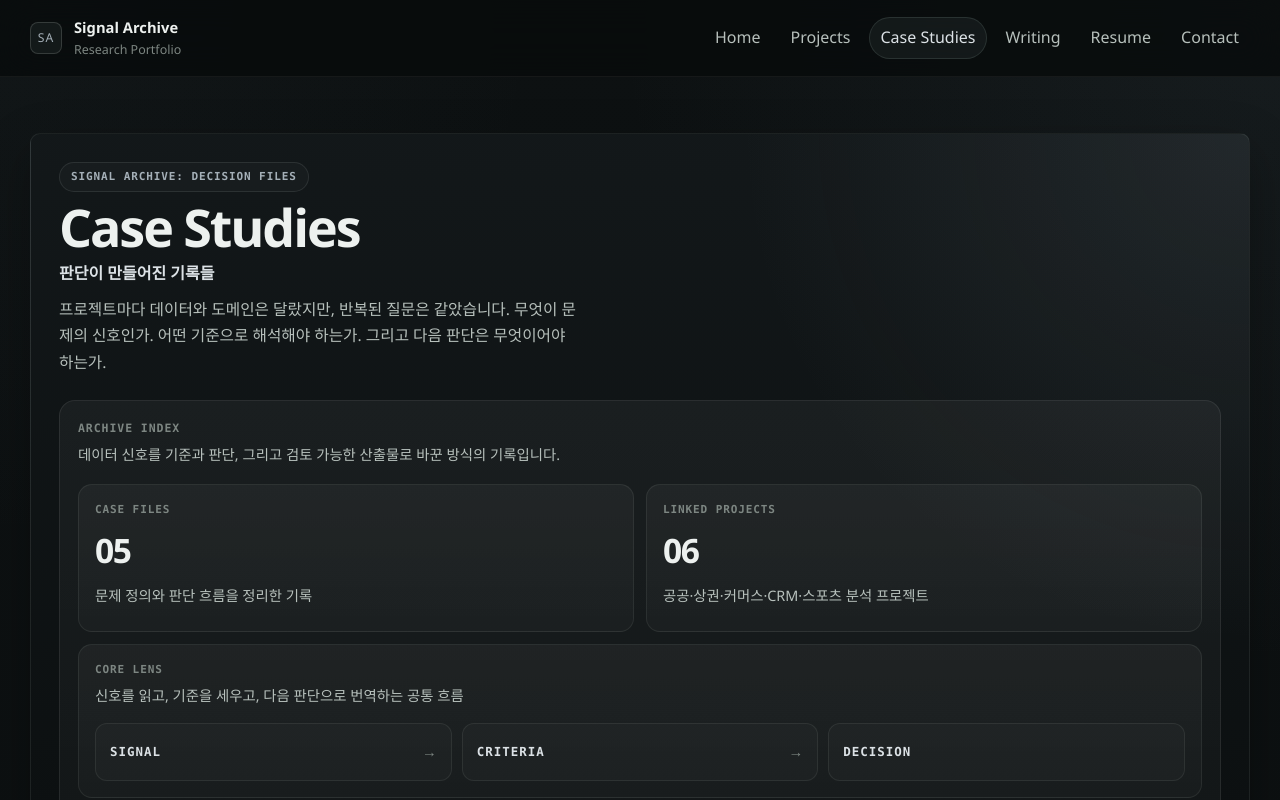
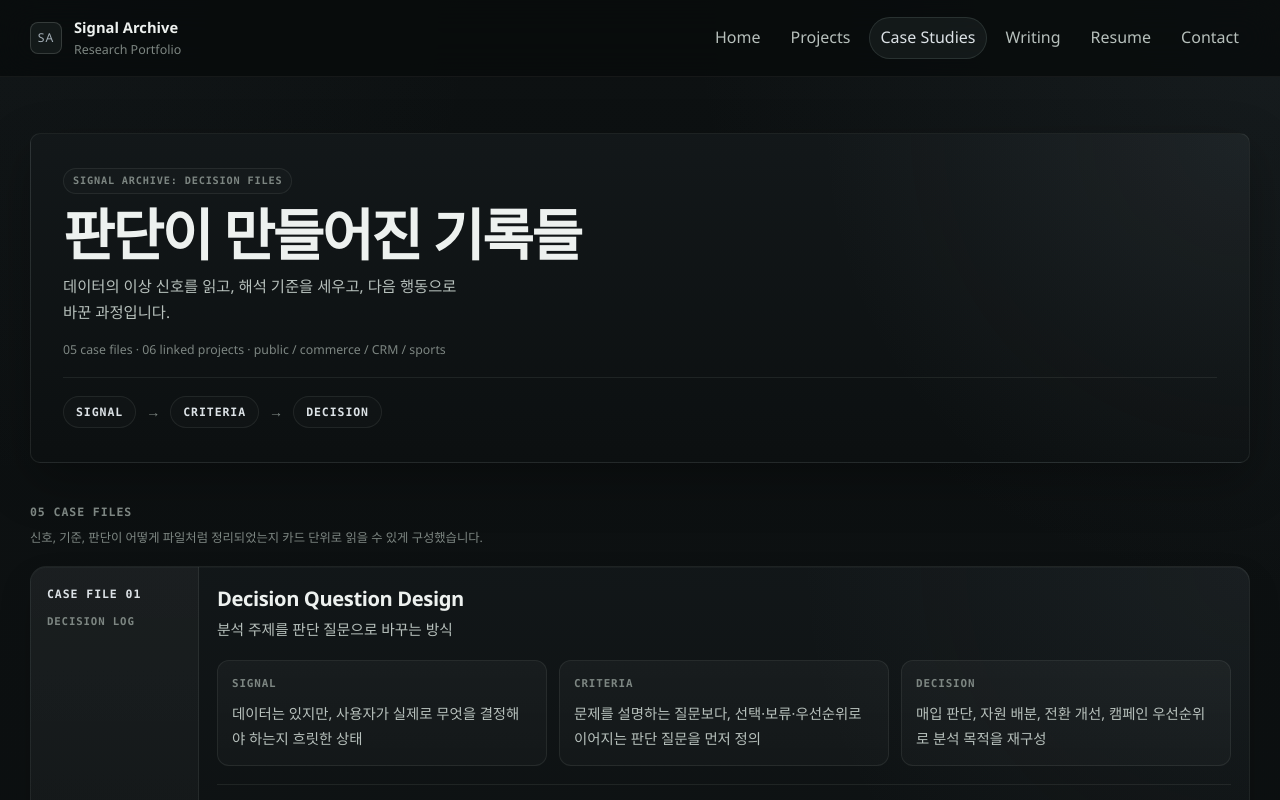
Before and after one commit to dffxonnb-cyber/signal-archive, a Next.js app: page /case-studies in a window 1280 px wide. Shown: the top 800 px of the page. Built offline with nearby package versions, Linux system fonts and the light colour scheme.

Commit message:
Refine case studies header and archive meta

```diff
--- a/app/case-studies/page.module.css
+++ b/app/case-studies/page.module.css
@@ -1,21 +1,16 @@
 .page {
-  gap: 28px;
+  gap: 40px;
 }
 
 .hero {
-  gap: 24px;
-  padding: 28px;
+  gap: 18px;
+  padding: 34px 32px;
   background:
-    radial-gradient(circle at top right, rgba(128, 141, 151, 0.14), transparent 36%),
+    radial-gradient(circle at top right, rgba(128, 141, 151, 0.1), transparent 34%),
     linear-gradient(180deg, rgba(19, 24, 26, 0.98), rgba(12, 16, 17, 0.98));
 }
 
 .heroCopy,
-.archiveIndex,
-.archiveIndexHead,
-.archiveIndexGrid,
-.indexCard,
-.coreLensHead,
 .archiveSection,
 .sectionHead,
 .caseFileList,
@@ -30,17 +25,16 @@
 }
 
 .heroCopy {
-  gap: 10px;
-  max-width: 72ch;
+  gap: 12px;
+  max-width: 66ch;
 }
 
 .archiveStamp,
 .panelLabel,
-.indexLabel,
 .caseFileLabel,
 .caseFileMeta,
 .caseBlockLabel,
-.coreLensStepLabel {
+.heroFlowLabel {
   font-family: "SFMono-Regular", "Cascadia Code", Consolas, "Liberation Mono", Menlo, monospace;
   letter-spacing: 0.08em;
   text-transform: uppercase;
@@ -50,34 +44,25 @@
   display: inline-flex;
   align-items: center;
   width: fit-content;
-  min-height: 30px;
-  padding: 0 11px;
-  border: 1px solid rgba(226, 233, 229, 0.1);
+  min-height: 26px;
+  padding: 0 9px;
+  border: 1px solid rgba(226, 233, 229, 0.08);
   border-radius: 999px;
-  background: rgba(255, 255, 255, 0.022);
-  color: var(--accent);
-  font-size: 0.69rem;
+  background: rgba(255, 255, 255, 0.016);
+  color: var(--text-muted);
+  font-size: 0.64rem;
   font-weight: 600;
 }
 
 .heroTitle {
   margin: 0;
-  font-size: clamp(2.2rem, 5vw, 3.25rem);
-  line-height: 0.98;
+  font-size: clamp(2.25rem, 5vw, 3.5rem);
+  line-height: 1;
   letter-spacing: -0.04em;
-}
-
-.heroSubtitle {
-  margin: 0;
-  color: var(--accent-strong);
-  font-size: 1rem;
-  font-weight: 600;
-  line-height: 1.45;
 }
 
 .heroDescription,
 .panelNote,
-.indexDescription,
 .caseFileSubtitle,
 .caseBlock p {
   margin: 0;
@@ -86,24 +71,58 @@
 }
 
 .heroDescription {
-  max-width: 58ch;
-  font-size: 0.98rem;
+  max-width: 46ch;
+  font-size: 0.96rem;
 }
 
-.archiveIndex {
-  gap: 16px;
-  padding: 18px;
-  border: 1px solid rgba(226, 233, 229, 0.09);
-  border-radius: 16px;
-  background:
-    linear-gradient(180deg, rgba(255, 255, 255, 0.028), rgba(255, 255, 255, 0.014)),
-    rgba(255, 255, 255, 0.014);
+.heroMeta,
+.panelNote {
+  margin: 0;
+  color: var(--text-muted);
+  font-size: 0.77rem;
+  line-height: 1.6;
 }
 
-.archiveIndexHead,
+.heroMeta {
+  padding-top: 2px;
+}
+
+.heroFlow {
+  display: flex;
+  flex-wrap: wrap;
+  align-items: center;
+  gap: 8px 10px;
+  padding-top: 18px;
+  border-top: 1px solid rgba(226, 233, 229, 0.08);
+}
+
+.heroFlowStep {
+  display: inline-flex;
+  align-items: center;
+  gap: 10px;
+}
+
+.heroFlowLabel {
+  display: inline-flex;
+  align-items: center;
+  min-height: 32px;
+  padding: 0 12px;
+  border: 1px solid rgba(226, 233, 229, 0.08);
+  border-radius: 999px;
+  background: rgba(255, 255, 255, 0.016);
+  color: var(--accent-strong);
+  font-size: 0.72rem;
+  font-weight: 600;
+}
+
+.heroFlowArrow {
+  color: var(--text-muted);
+  font-size: 0.88rem;
+}
+
 .sectionHead {
   gap: 6px;
-  max-width: 64ch;
+  max-width: 58ch;
 }
 
 .panelLabel {
@@ -112,81 +131,12 @@
   font-weight: 600;
 }
 
-.panelNote,
-.indexDescription,
 .caseBlock p {
   font-size: 0.9rem;
 }
 
-.archiveIndexGrid {
-  grid-template-columns: repeat(2, minmax(0, 1fr));
-  gap: 12px;
-}
-
-.indexCard {
-  gap: 10px;
-  min-height: 148px;
-  padding: 16px;
-  border: 1px solid rgba(226, 233, 229, 0.08);
-  border-radius: 14px;
-  background:
-    linear-gradient(180deg, rgba(255, 255, 255, 0.03), rgba(255, 255, 255, 0.012)),
-    rgba(255, 255, 255, 0.012);
-}
-
-.indexCardWide {
-  grid-column: 1 / -1;
-  gap: 14px;
-}
-
-.indexLabel {
-  color: var(--text-muted);
-  font-size: 0.69rem;
-  font-weight: 600;
-}
-
-.indexValue {
-  font-size: 2.1rem;
-  line-height: 1;
-  letter-spacing: -0.04em;
-  font-variant-numeric: tabular-nums;
-}
-
-.coreLensHead {
-  gap: 6px;
-}
-
-.coreLensFlow {
-  display: grid;
-  grid-template-columns: repeat(3, minmax(0, 1fr));
-  gap: 10px;
-}
-
-.coreLensStep {
-  display: grid;
-  grid-template-columns: minmax(0, 1fr) auto;
-  gap: 10px;
-  align-items: center;
-  min-height: 58px;
-  padding: 0 14px;
-  border: 1px solid rgba(226, 233, 229, 0.08);
-  border-radius: 12px;
-  background: rgba(255, 255, 255, 0.02);
-}
-
-.coreLensStepLabel {
-  color: var(--accent-strong);
-  font-size: 0.78rem;
-  font-weight: 600;
-}
-
-.coreLensArrow {
-  color: var(--text-muted);
-  font-size: 0.92rem;
-}
-
 .archiveSection {
-  gap: 14px;
+  gap: 18px;
 }
 
 .caseFileList {
@@ -317,10 +267,9 @@
 
 @media (max-width: 800px) {
   .hero {
-    padding: 22px 20px;
+    padding: 24px 20px;
   }
 
-  .archiveIndex,
   .caseFileBody,
   .caseFileRail {
     padding: 16px;
@@ -341,20 +290,19 @@
 }
 
 @media (max-width: 720px) {
-  .archiveIndexGrid,
-  .coreLensFlow {
-    grid-template-columns: 1fr;
-  }
-
-  .coreLensStep {
-    grid-template-columns: minmax(0, 1fr) auto;
-  }
-
   .heroDescription,
   .panelNote,
-  .indexDescription,
   .caseFileSubtitle,
   .caseBlock p {
     font-size: 0.88rem;
   }
+
+  .heroFlow {
+    gap: 8px;
+  }
+
+  .heroFlowStep {
+    width: 100%;
+    justify-content: flex-start;
+  }
 }
--- a/app/case-studies/page.tsx
+++ b/app/case-studies/page.tsx
@@ -113,68 +113,35 @@ export default function CaseStudiesPage() {
         <section className={`surface-card ${styles.hero}`}>
           <div className={styles.heroCopy}>
             <span className={styles.archiveStamp}>Signal Archive: Decision Files</span>
-            <h1 className={styles.heroTitle}>Case Studies</h1>
-            <p className={styles.heroSubtitle}>판단이 만들어진 기록들</p>
+            <h1 className={styles.heroTitle}>판단이 만들어진 기록들</h1>
             <p className={styles.heroDescription}>
-              프로젝트마다 데이터와 도메인은 달랐지만, 반복된 질문은 같았습니다. 무엇이 문제의
-              신호인가. 어떤 기준으로 해석해야 하는가. 그리고 다음 판단은 무엇이어야 하는가.
+              데이터의 이상 신호를 읽고, 해석 기준을 세우고, 다음 행동으로 바꾼 과정입니다.
+            </p>
+            <p className={styles.heroMeta}>
+              {formatCount(decisionFiles.length)} case files · {formatCount(linkedProjectCount)} linked
+              projects · public / commerce / CRM / sports
             </p>
           </div>
 
-          <section aria-label="archive index" className={styles.archiveIndex}>
-            <div className={styles.archiveIndexHead}>
-              <span className={styles.panelLabel}>Archive Index</span>
-              <p className={styles.panelNote}>
-                데이터 신호를 기준과 판단, 그리고 검토 가능한 산출물로 바꾼 방식의 기록입니다.
-              </p>
-            </div>
-
-            <div className={styles.archiveIndexGrid}>
-              <article className={styles.indexCard}>
-                <span className={styles.indexLabel}>Case Files</span>
-                <strong className={styles.indexValue}>{formatCount(decisionFiles.length)}</strong>
-                <p className={styles.indexDescription}>문제 정의와 판단 흐름을 정리한 기록</p>
-              </article>
-
-              <article className={styles.indexCard}>
-                <span className={styles.indexLabel}>Linked Projects</span>
-                <strong className={styles.indexValue}>{formatCount(linkedProjectCount)}</strong>
-                <p className={styles.indexDescription}>
-                  공공·상권·커머스·CRM·스포츠 분석 프로젝트
-                </p>
-              </article>
-
-              <article className={`${styles.indexCard} ${styles.indexCardWide}`}>
-                <div className={styles.coreLensHead}>
-                  <span className={styles.indexLabel}>Core Lens</span>
-                  <p className={styles.indexDescription}>
-                    신호를 읽고, 기준을 세우고, 다음 판단으로 번역하는 공통 흐름
-                  </p>
-                </div>
-
-                <div aria-label="signal to decision flow" className={styles.coreLensFlow}>
+          <div aria-label="signal to decision flow" className={styles.heroFlow}>
             {archiveFlow.map((step, index) => (
-                    <div className={styles.coreLensStep} key={step}>
-                      <span className={styles.coreLensStepLabel}>{step}</span>
+              <div className={styles.heroFlowStep} key={step}>
+                <span className={styles.heroFlowLabel}>{step}</span>
                 {index < archiveFlow.length - 1 ? (
-                        <span aria-hidden="true" className={styles.coreLensArrow}>
+                  <span aria-hidden="true" className={styles.heroFlowArrow}>
                     →
                   </span>
                 ) : null}
               </div>
             ))}
           </div>
-              </article>
-            </div>
-          </section>
         </section>
 
         <section className={styles.archiveSection}>
           <div className={styles.sectionHead}>
-            <span className={styles.panelLabel}>Decision Files</span>
+            <span className={styles.panelLabel}>05 Case Files</span>
             <p className={styles.panelNote}>
-              흐릿한 문제를 판단 질문으로 바꾸고, 기준과 산출물까지 이어진 구조를 파일 단위로
-              정리했습니다.
+              신호, 기준, 판단이 어떻게 파일처럼 정리되었는지 카드 단위로 읽을 수 있게 구성했습니다.
             </p>
           </div>
 
```
Lines whose indentation alone changed are shown as unchanged.
